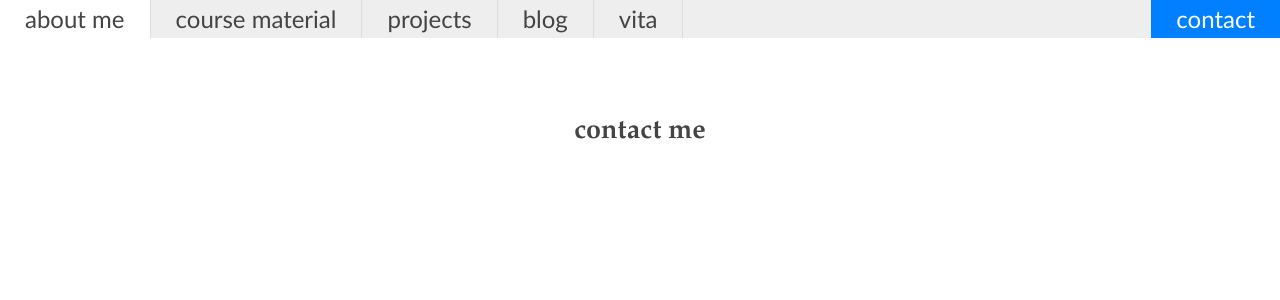
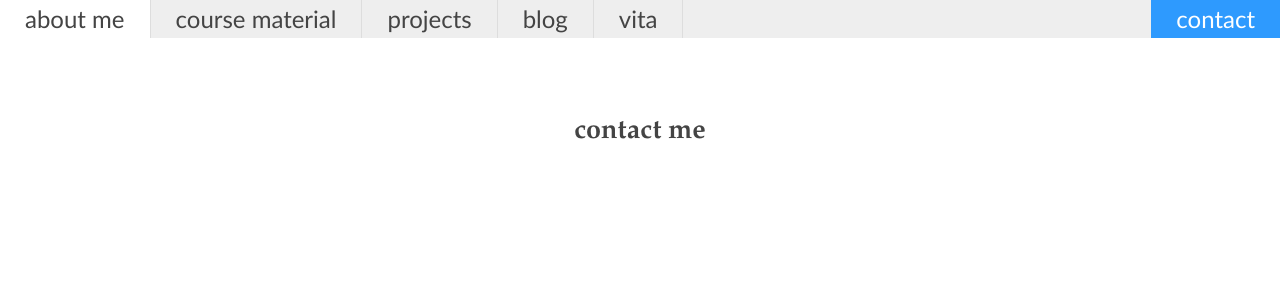
Before and after one commit to akashdeepdeb/akash.github.io, a Jekyll site: the page built from contact/index.html, in a window 1280 px wide. Shown: the top 300 px of the page. Built offline with Jekyll 4.4.1, drawn with Linux system fonts in a browser that asks for light colours.

Commit message:
Update index.html

```diff
--- a/contact/index.html
+++ b/contact/index.html
@@ -5,7 +5,7 @@ title: contact
 
 <style>
   .contact  {
-    background-color: #0080FF;
+    background-color: #2E9AFE;
   }
 </style>
 <div id = "contact">
```
